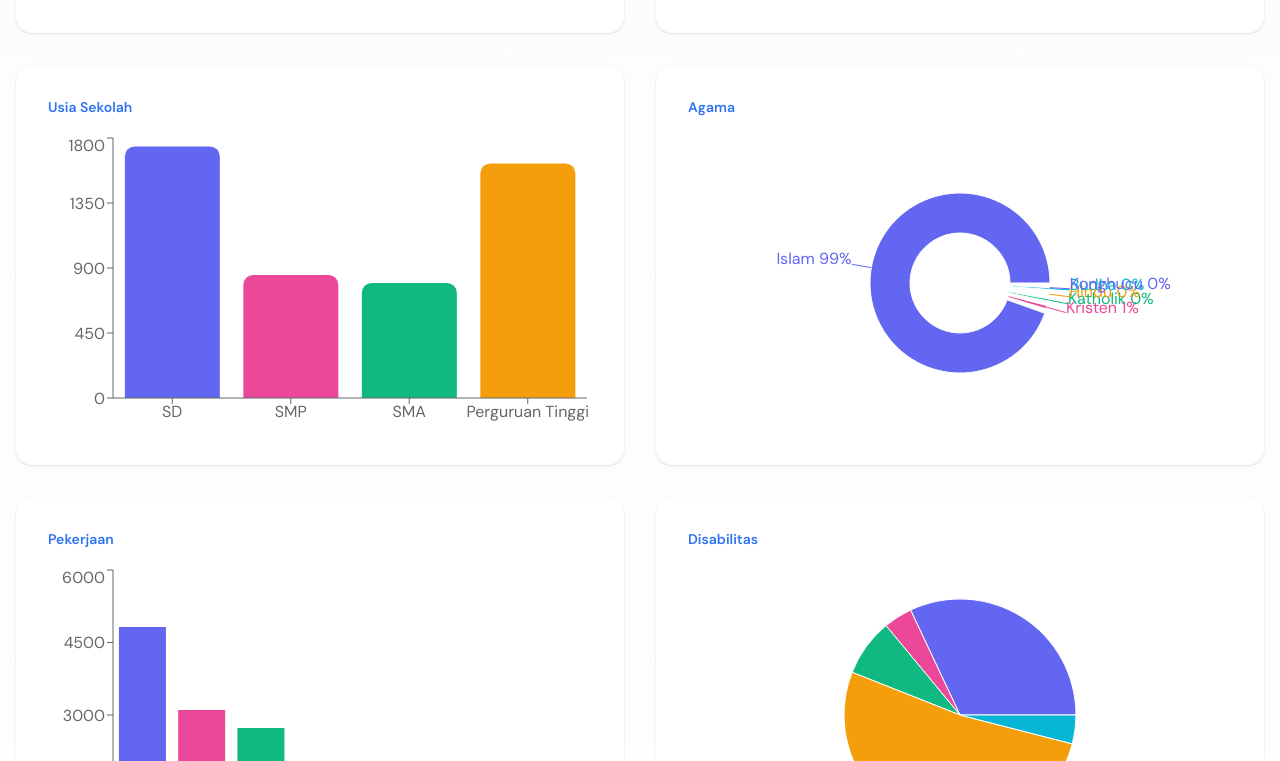
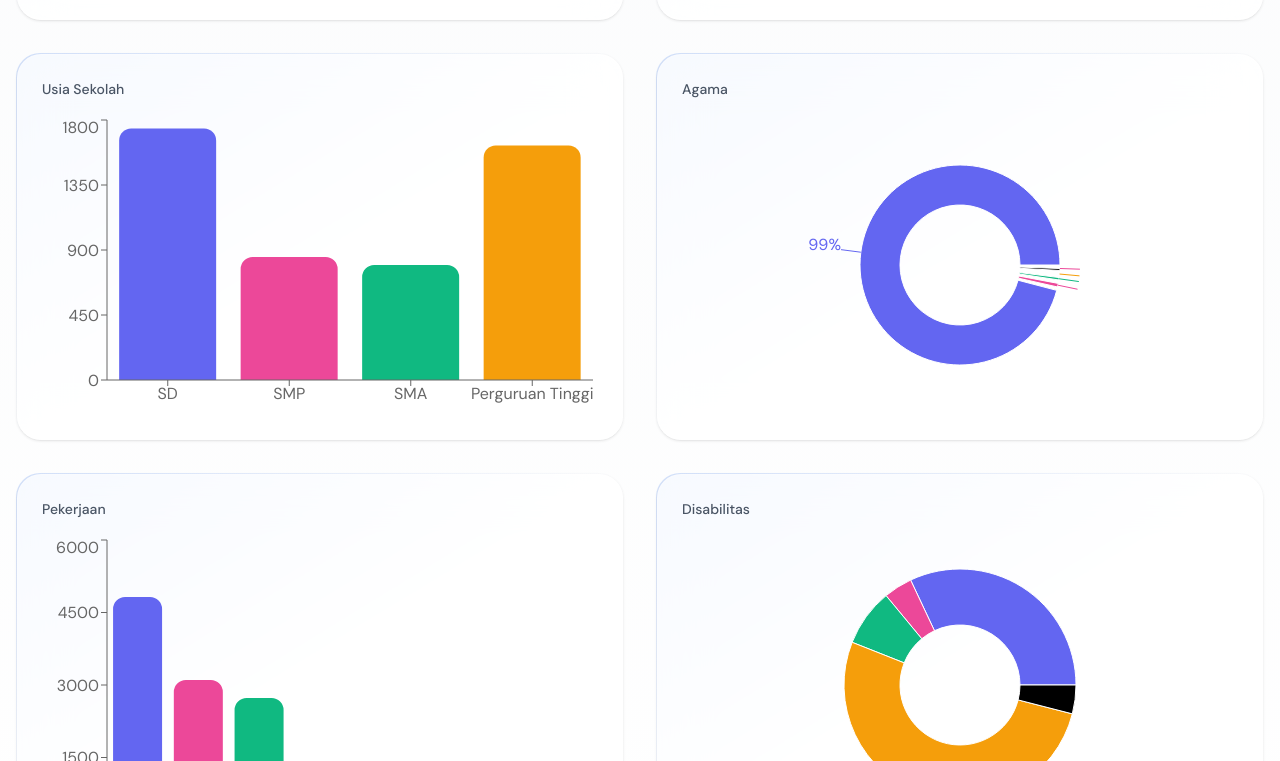
Before and after one commit to FauzanYosef/SIAPCipocok, a Next.js app: page /dashboard in a window 1280 px wide. Shown: the part 839-1600 px from the top of the page. Built offline with nearby package versions, Linux system fonts and the light colour scheme.

Commit message:
upgrade  dashboard

```diff
--- a/src/components/Dashboard/index.tsx
+++ b/src/components/Dashboard/index.tsx
@@ -88,7 +88,7 @@ const stats = [
   },
 ];
 
-const COLORS = ["#6366F1", "#EC4899", "#10B981", "#F59E0B", "#06B6D4"];
+const COLORS = ["#6366F1", "#EC4899", "#10B981", "#F59E0B", "#06B6D4, #6366F1", "#EC4899", "#10B981", "#F59E0B", "#06B6D4"];
 
 /* =========================
    HELPER FORMAT
@@ -122,7 +122,7 @@ const Statistik = () => {
     children: React.ReactNode;
   }) => (
     <div className="bg-white dark:bg-[#111827] p-8 rounded-2xl shadow-sm">
-      <h4 className="mb-4 text-sm font-semibold text-primary">
+      <h4 className="mb-10 text-[18px] font-medium text-primary">
         {title}
       </h4>
       <div className="h-[300px]">{children}</div>
@@ -177,113 +177,136 @@ const Statistik = () => {
         {/* CHARTS */}
        <div className="grid grid-cols-1 lg:grid-cols-2 gap-8">
 
-          {/* GENDER */}
-          <ChartCard title="Distribusi Jenis Kelamin">
-            <ResponsiveContainer>
+  {/* REUSABLE MODERN CARD */}
+  {[
+    {
+      title: "Distribusi Jenis Kelamin",
+      content: (
         <PieChart>
-                <Pie
-                  data={genderData}
-                  dataKey="value"
-                  innerRadius={60}
-                >
+          <Pie data={genderData} dataKey="value" innerRadius={70} outerRadius={100}>
             {genderData.map((_, i) => (
               <Cell key={i} fill={COLORS[i]} />
             ))}
           </Pie>
           <Tooltip formatter={formatNumber} />
         </PieChart>
-            </ResponsiveContainer>
-          </ChartCard>
-
-          {/* PENDIDIKAN */}
-          <ChartCard title="Tingkat Pendidikan">
-            <ResponsiveContainer>
+      ),
+    },
+    {
+      title: "Tingkat Pendidikan",
+      content: (
         <BarChart data={educationData}>
-                <CartesianGrid strokeDasharray="3 3" />
+          <CartesianGrid strokeDasharray="3 3" opacity={0.2} />
           <XAxis dataKey="name" hide />
           <YAxis />
           <Tooltip formatter={formatNumber} />
-                <Bar dataKey="value" radius={[10, 10, 0, 0]}>
+          <Bar dataKey="value" radius={[12, 12, 0, 0]}>
             {educationData.map((_, i) => (
               <Cell key={i} fill={COLORS[i]} />
             ))}
           </Bar>
         </BarChart>
-            </ResponsiveContainer>
-          </ChartCard>
-
-          {/* USIA SEKOLAH */}
-          <ChartCard title="Usia Sekolah">
-            <ResponsiveContainer>
+      ),
+    },
+    {
+      title: "Usia Sekolah",
+      content: (
         <BarChart data={schoolAgeData}>
           <XAxis dataKey="name" />
           <YAxis />
           <Tooltip formatter={formatNumber} />
-                <Bar dataKey="value" radius={[10, 10, 0, 0]}>
+          <Bar dataKey="value" radius={[12, 12, 0, 0]}>
             {schoolAgeData.map((_, i) => (
               <Cell key={i} fill={COLORS[i]} />
             ))}
           </Bar>
         </BarChart>
-            </ResponsiveContainer>
-          </ChartCard>
-
-          {/* AGAMA */}
-          <ChartCard title="Agama">
-            <ResponsiveContainer>
+      ),
+    },
+    {
+      title: "Agama",
+      content: (
         <PieChart>
           <Pie
             data={religionData}
             dataKey="value"
-                  nameKey="name"
-                  innerRadius={50}
-                  outerRadius={90}
-                  paddingAngle={3}
-                  label={({ name, percent = 0 }) =>
-                    `${name} ${(percent * 100).toFixed(0)}%`
+            innerRadius={60}
+            outerRadius={100}
+            paddingAngle={2}
+            label={({ percent = 0 }) =>
+              percent > 0.05 ? `${(percent * 100).toFixed(0)}%` : ""
             }
           >
             {religionData.map((_, i) => (
-                    <Cell
-                      key={i}
-                      fill={COLORS[i % COLORS.length]}
-                    />
+              <Cell key={i} fill={COLORS[i % COLORS.length]} />
             ))}
           </Pie>
           <Tooltip formatter={formatNumber} />
         </PieChart>
-            </ResponsiveContainer>
-          </ChartCard>
-
-          {/* PEKERJAAN */}
-          <ChartCard title="Pekerjaan">
-            <ResponsiveContainer>
+      ),
+    },
+    {
+      title: "Pekerjaan",
+      content: (
         <BarChart data={jobData.slice(0, 8)}>
           <XAxis dataKey="name" hide />
           <YAxis />
           <Tooltip formatter={formatNumber} />
-                <Bar dataKey="value">
+          <Bar dataKey="value" radius={[12, 12, 0, 0]}>
             {jobData.slice(0, 8).map((_, i) => (
               <Cell key={i} fill={COLORS[i]} />
             ))}
           </Bar>
         </BarChart>
-            </ResponsiveContainer>
-          </ChartCard>
-
-          {/* DISABILITAS */}
-          <ChartCard title="Disabilitas">
-            <ResponsiveContainer>
+      ),
+    },
+    {
+      title: "Disabilitas",
+      content: (
         <PieChart>
-                <Pie data={disabilityData} dataKey="value">
+          <Pie data={disabilityData} dataKey="value" innerRadius={60}>
             {disabilityData.map((_, i) => (
               <Cell key={i} fill={COLORS[i]} />
             ))}
           </Pie>
           <Tooltip formatter={formatNumber} />
         </PieChart>
+      ),
+    },
+  ].map((chart, i) => (
+    <motion.div
+      key={i}
+      {...fadeUp(i)}
+      whileHover={{ y: -4 }}
+      className="
+        group relative rounded-3xl p-[1px]
+        bg-gradient-to-br from-primary/20 via-transparent to-transparent
+      "
+    >
+      <div
+        className="
+          bg-white/80 dark:bg-[#111827]/80
+          backdrop-blur-xl
+          rounded-3xl p-6
+          shadow-sm hover:shadow-lg
+          transition-all duration-300
+          border border-white/20 dark:border-white/10
+        "
+      >
+        {/* TITLE */}
+        <h4 className="text-sm font-medium text-gray-600 dark:text-gray-300 mb-4">
+          {chart.title}
+        </h4>
+
+        {/* CHART */}
+        <div className="h-[300px]">
+          <ResponsiveContainer>
+            {chart.content}
           </ResponsiveContainer>
-          </ChartCard>
+        </div>
+      </div>
+    </motion.div>
+  ))}
 
 </div>
       </div>
```
Lines whose indentation alone changed are shown as unchanged.
